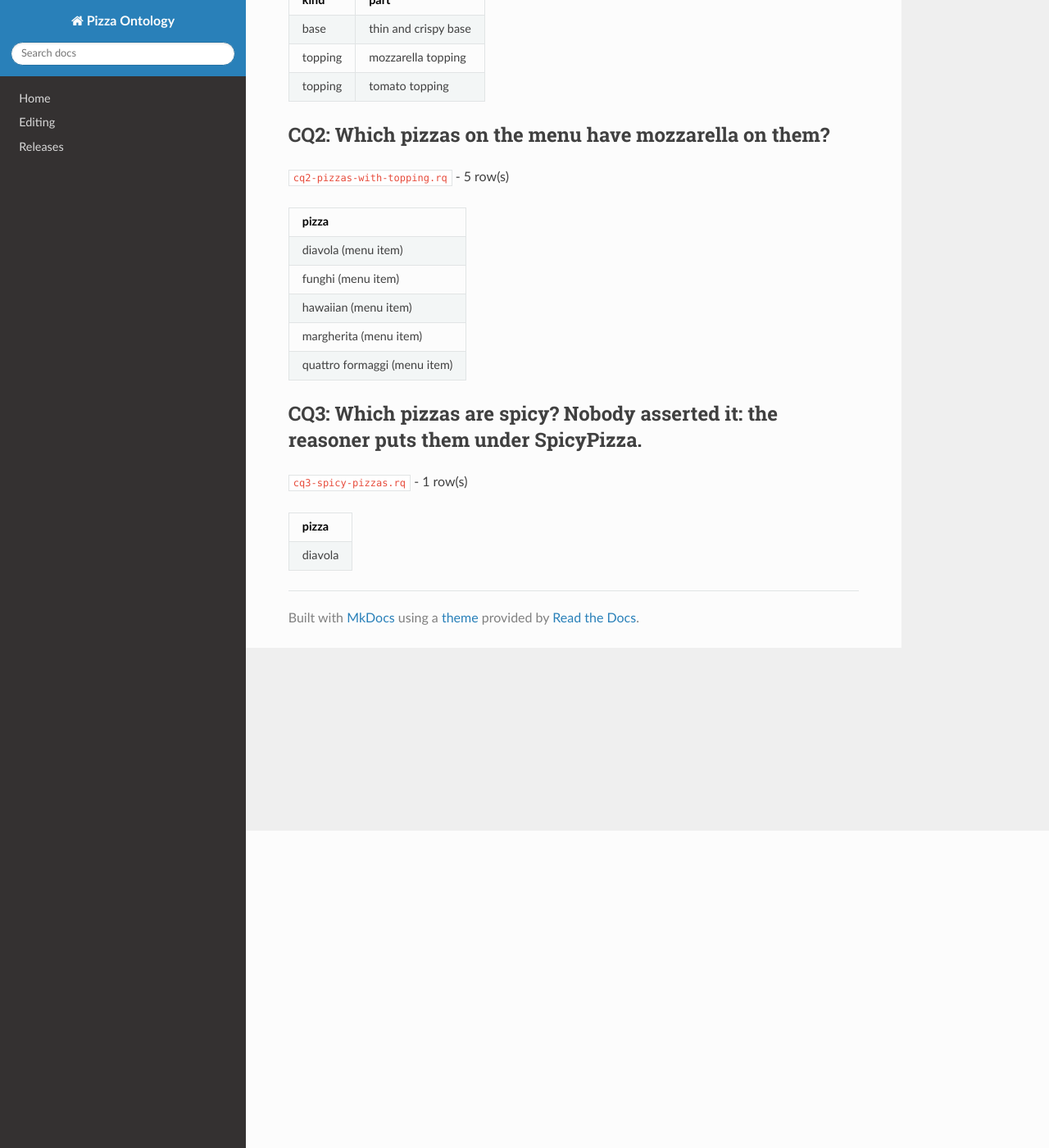
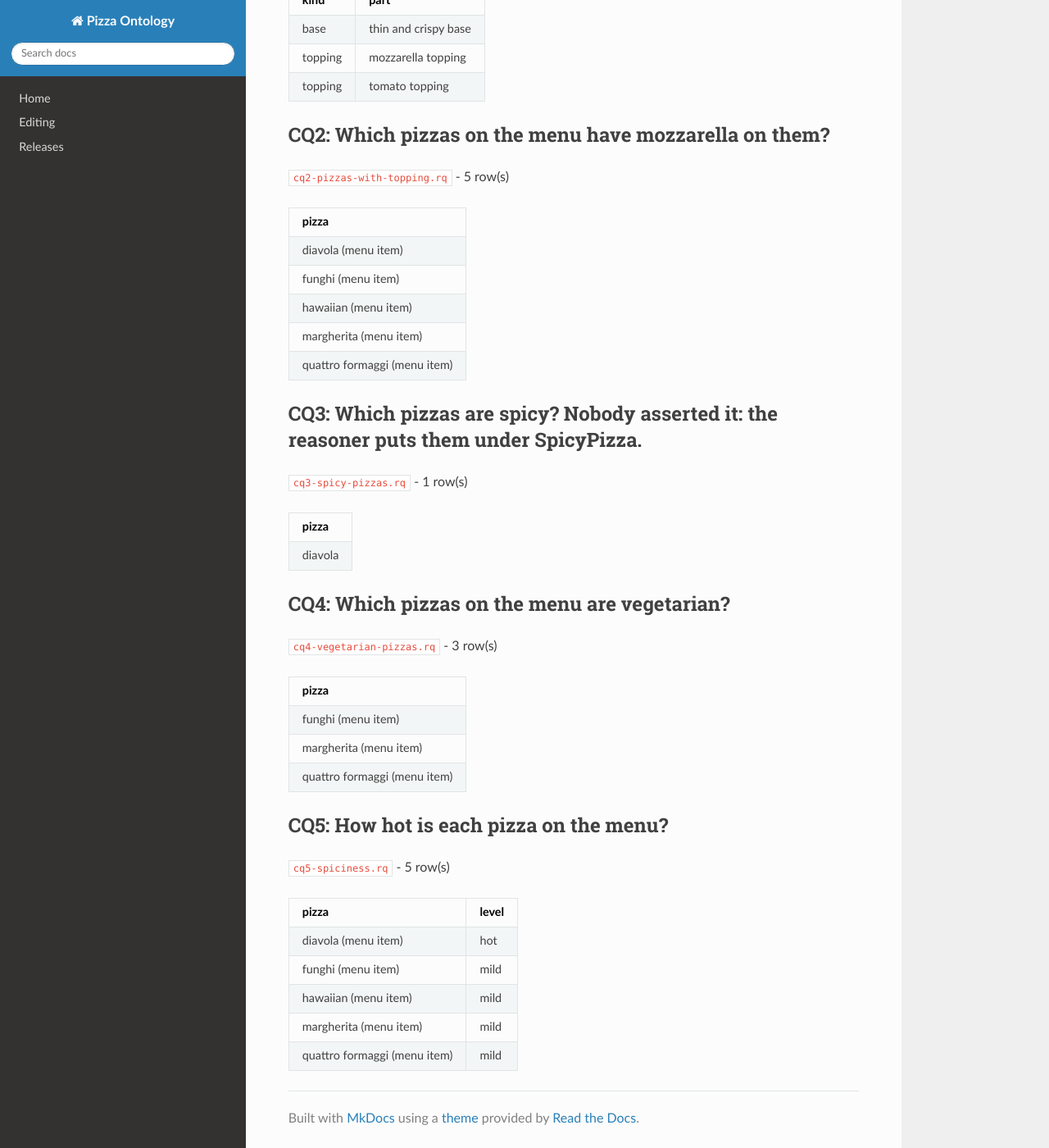
Before and after one commit to ebrahimnorouzi/pizza-ontology, an MkDocs documentation site: the page built from docs/cq/answers.md, in a window 1280 px wide and 1400 px high, scrolled down 387 px. Shown: the whole window at 82% size. Built offline with MkDocs 1.6.1, drawn with Linux system fonts in a browser that asks for light colours; nearby versions of some CDN libraries.

Commit message:
release(0.3.0): iteration 2 - diet and spiciness, from the Classification pattern
Story S2. Menu items are classified by concepts - a diet category and a spiciness level - through
the pattern's isClassifiedBy. The new tests check that nothing classified vegetarian has a meat
topping and that every menu item has a spiciness level.

Co-Authored-By: Claude Opus 5.5 <noreply@anthropic.com>

```diff
--- a/docs/cq/answers.md
+++ b/docs/cq/answers.md
@@ -31,3 +31,25 @@ Each query in this folder run against the released `pizza.owl` (reasoned with EL
 | pizza |
 |---|
 | diavola |
+
+## CQ4: Which pizzas on the menu are vegetarian?
+
+`cq4-vegetarian-pizzas.rq` - 3 row(s)
+
+| pizza |
+|---|
+| funghi (menu item) |
+| margherita (menu item) |
+| quattro formaggi (menu item) |
+
+## CQ5: How hot is each pizza on the menu?
+
+`cq5-spiciness.rq` - 5 row(s)
+
+| pizza | level |
+|---|---|
+| diavola (menu item) | hot |
+| funghi (menu item) | mild |
+| hawaiian (menu item) | mild |
+| margherita (menu item) | mild |
+| quattro formaggi (menu item) | mild |
```
Also changed, not shown: CHANGELOG.md (+10 -0 lines), 11 other files.
